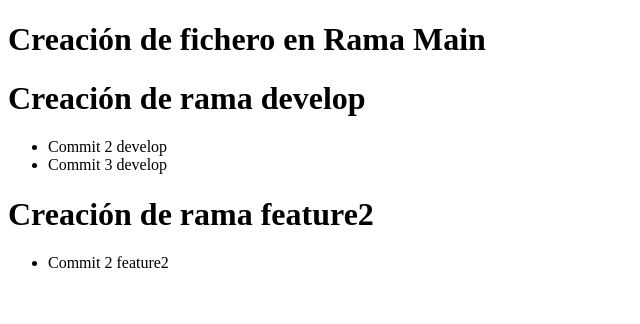
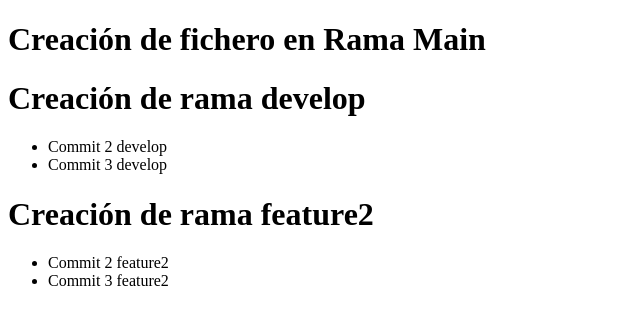
Before and after one commit to pabloGRC90/UT2-Git_PGG4, a plain HTML site: page public/index.html in a window 1280 px wide. Shown: the whole page, without its empty margins (0-640 px from the left). Drawn offline with Linux system fonts and the light colour scheme.

Commit message:
Commit 3 feature2

```diff
--- a/public/index.html
+++ b/public/index.html
@@ -19,6 +19,7 @@
     <h1>Creación de rama feature2</h1>
     <ul>
         <li>Commit 2 feature2</li>
+        <li>Commit 3 feature2</li>
     </ul>
 
 </body>
```
